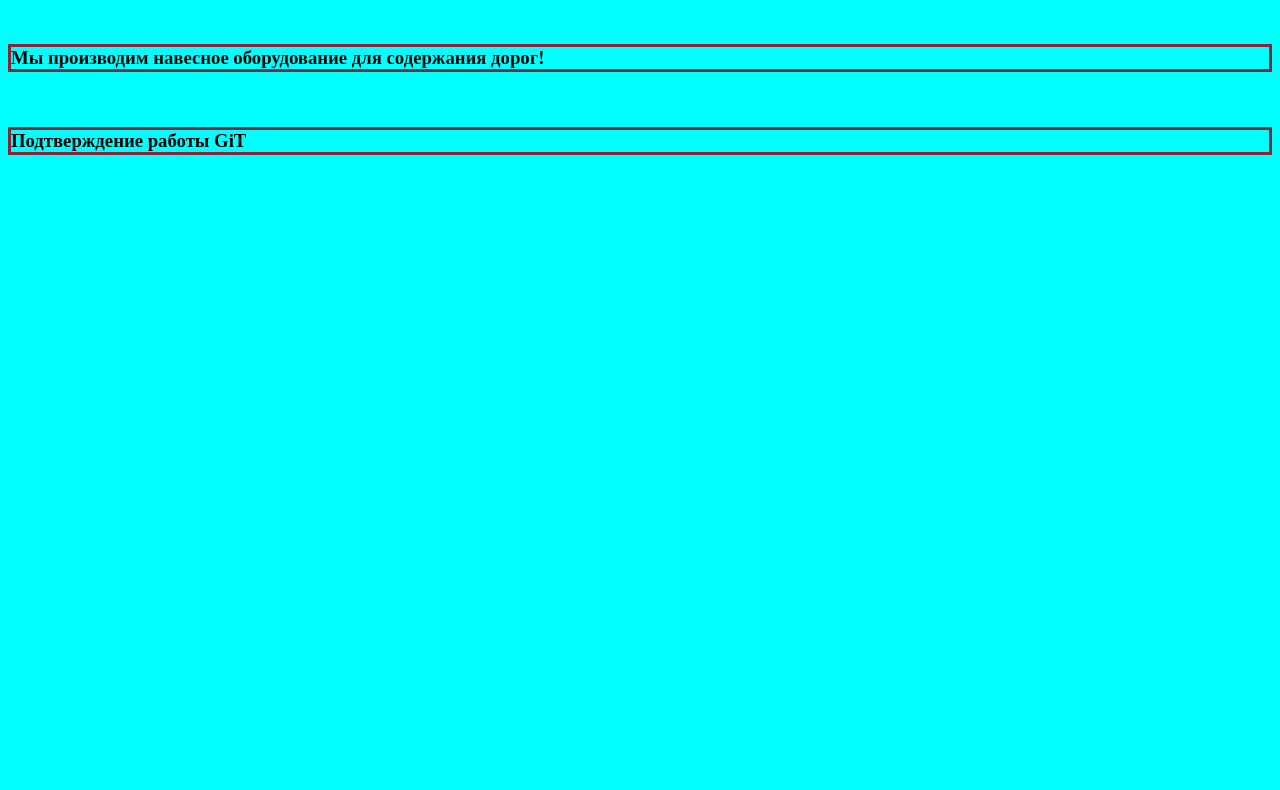
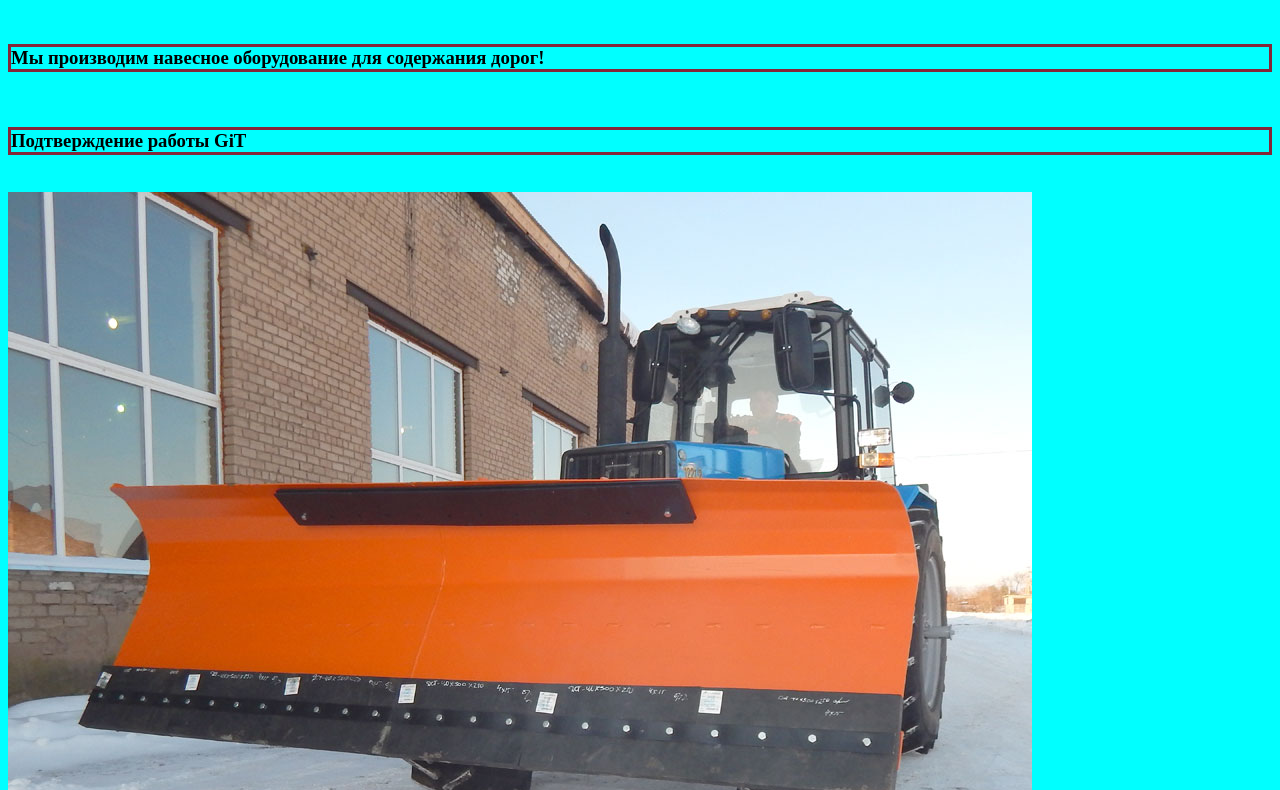
Before and after one commit to AlexTreant/PMZ, a plain HTML site: page index.html in a window 1280 px wide. Shown: the part 73-863 px from the top of the page. Before the commit the page ends 800 px from the top, so only its background shows below. Drawn offline with Linux system fonts and the light colour scheme.

Commit message:
Учусь добавлять изображения и новые папки

```diff
--- a/index.html
+++ b/index.html
@@ -4,13 +4,14 @@
     <meta charset="UTF-8">
     <meta http-equiv="X-UA-Compatible" content="IE=edge">
     <meta name="viewport" content="width=device-width, initial-scale=1.0">
-    <title>Document</title>
+    <title>Переволоцкий механический завод</title>
     <link rel="stylesheet" href="style/style.css">
     <script src="script.js" defer></script>
 </head>
 <body>
     <h1>Переволоцкий механический завод</h1><br>
     <h3>Мы производим навесное оборудование для содержания дорог!</h3><br>
-    <h3>Подтверждение работы GiT</h3>
+    <h3>Подтверждение работы GiT</h3><br>
+    <img src="images/so3.jpg" alt="Отвал снежный СО-3">
 </body>
 </html>
```
Also changed, not shown: images/so3.jpg (added).
